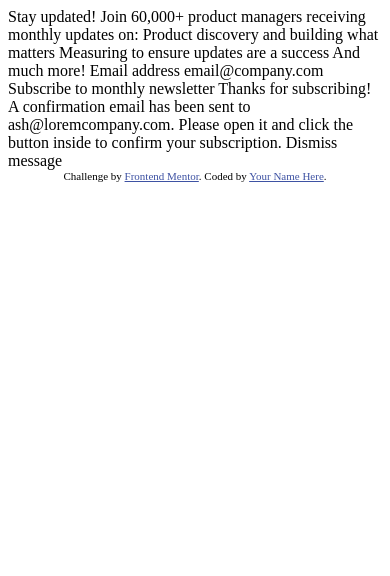
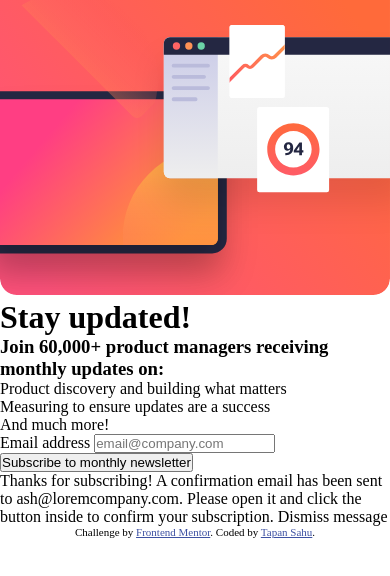
Before and after one commit to sahutapan/newsletter-sign-up-with-success-message-main, a plain HTML site: page index.html in a window 390 px wide. Drawn offline with Linux system fonts and the light colour scheme.

Commit message:
changed mobile design

```diff
--- a/index.html
+++ b/index.html
@@ -9,27 +9,35 @@
   <title>Frontend Mentor | Newsletter sign-up form with success message</title>
 
   <!-- Feel free to remove these styles or customise in your own stylesheet 👍 -->
-  <style>
-    .attribution { font-size: 11px; text-align: center; }
-    .attribution a { color: hsl(228, 45%, 44%); }
+ <link rel="stylesheet" href="style.css">
+ <style>
+
   </style>
 </head>
 <body>
 
   <!-- Sign-up form start -->
+  <main>
+  <img src="assets/images/illustration-sign-up-mobile.svg" class="sign-up-img" alt="">
+  <h1>Stay updated!</h1>
 
-  Stay updated!
+  <h3> Join 60,000+ product managers receiving monthly updates on:</h3>
+<ul>
+  <li>Product discovery and building what matters</li>
+  <li>Measuring to ensure updates are a success</li>
+  <li>And much more!</li>
+</ul>
+  <form>
+    <label for="">Email address</label>
 
-  Join 60,000+ product managers receiving monthly updates on:
+    <input type="email" name="" id="" placeholder="email@company.com">
 
-  Product discovery and building what matters
-  Measuring to ensure updates are a success
-  And much more!
+    <button>Subscribe to monthly newsletter</button>
+  </form>
 
-  Email address
-  email@company.com
 
-  Subscribe to monthly newsletter
+
+
 
   <!-- Sign-up form end -->
 
@@ -43,10 +51,10 @@
   Dismiss message
 
   <!-- Success message end -->
-
-  <div class="attribution">
+</main>
+  <footer class="attribution">
     Challenge by <a href="https://www.frontendmentor.io?ref=challenge" target="_blank">Frontend Mentor</a>.
-    Coded by <a href="#">Your Name Here</a>.
-  </div>
+    Coded by <a href="#">Tapan Sahu</a>.
+  </footer>
 </body>
 </html>
--- /dev/null
+++ b/style.css
@@ -0,0 +1,10 @@
+*{
+    padding: 0;
+    margin: 0;
+    box-sizing: border-box;
+}
+.sign-up-img{
+    width: 100dvw;
+}
+.attribution { font-size: 11px; text-align: center; }
+.attribution a { color: hsl(228, 45%, 44%); }
```
